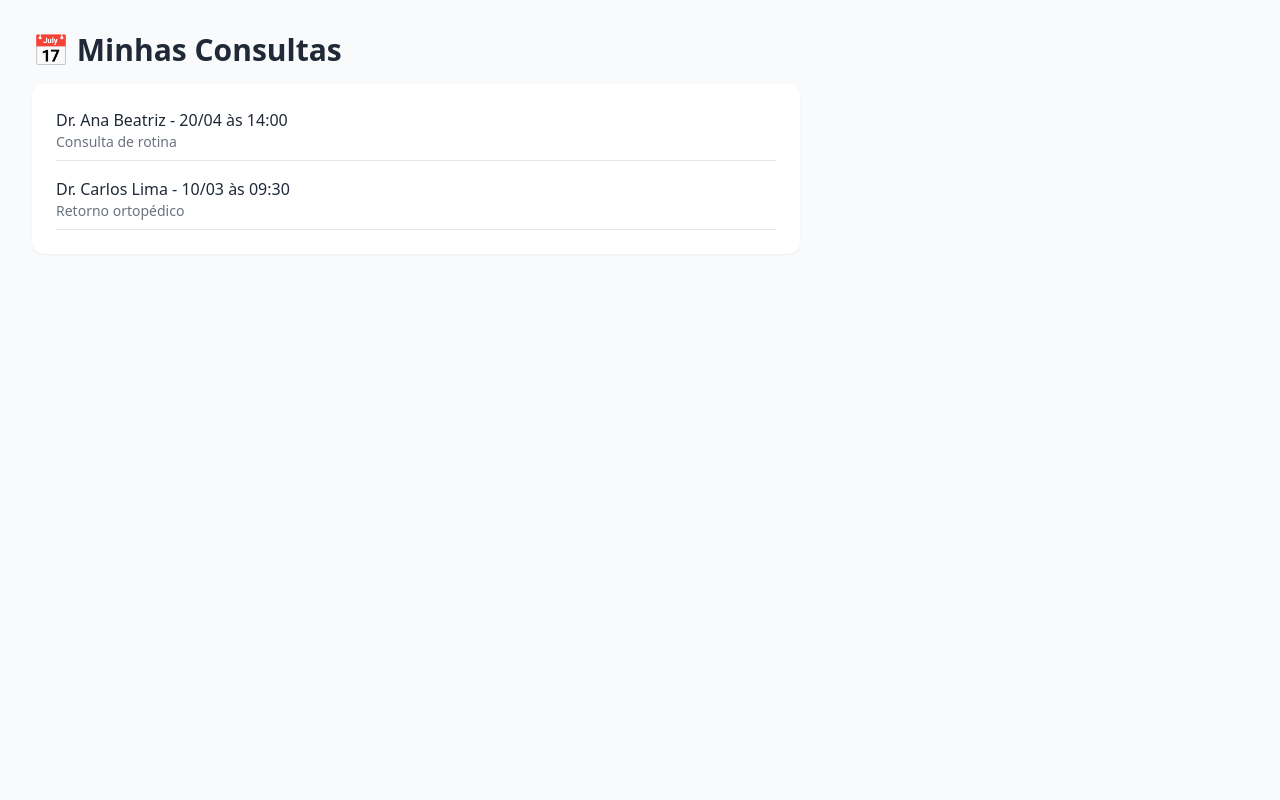
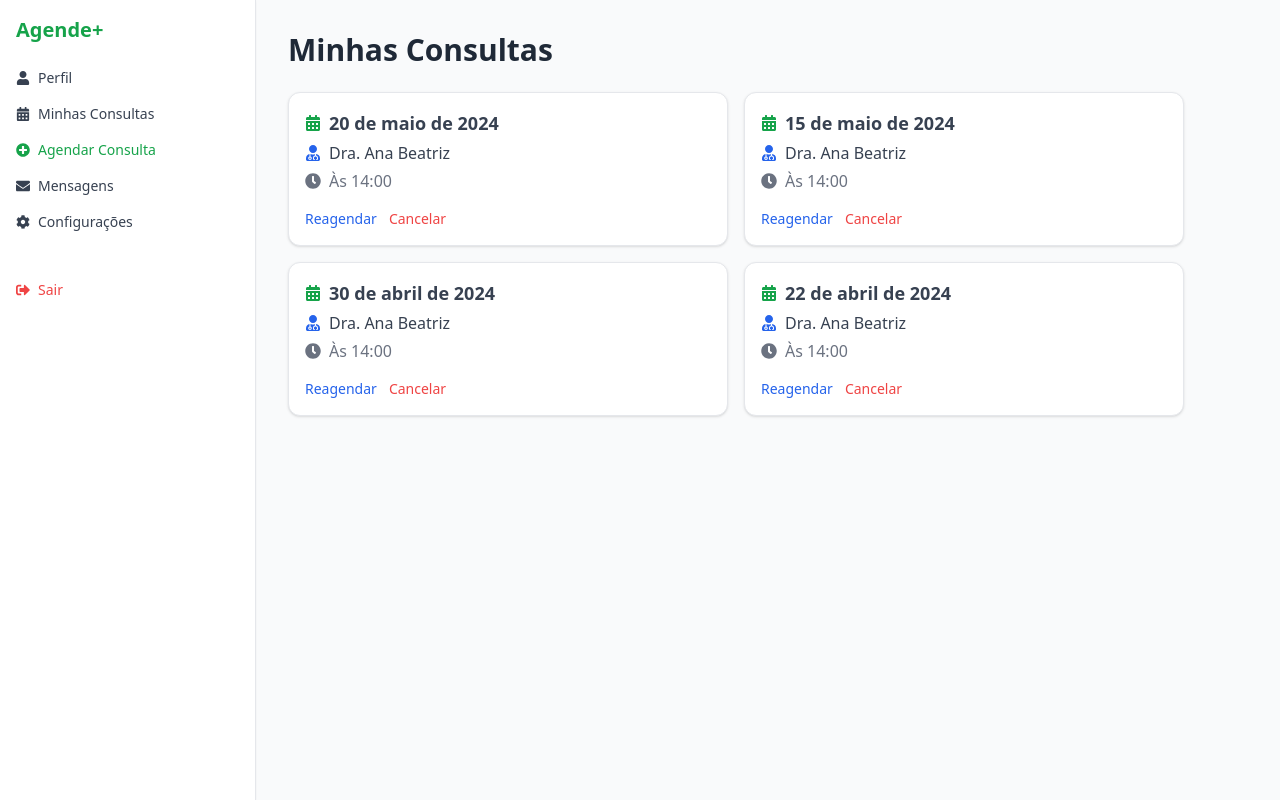
Before and after one commit to TN-Junior/AgendeMais, a React (Vite) app: page /minhas-consultas in a window 1280 px wide. Built offline with nearby package versions, Linux system fonts and the light colour scheme; the HTML template or start-up script is replaced by a standard one.

Commit message:
feat: estilização da página de consultas do usuário

```diff
--- a/src/pages/minhas-consultas/MinhasConsultas.tsx
+++ b/src/pages/minhas-consultas/MinhasConsultas.tsx
@@ -1,22 +1,49 @@
 // src/pages/MinhasConsultas.tsx
-
+import Sidebar from '../sidebar/Sidebar';
+import { FaCalendarAlt, FaUserMd, FaClock } from 'react-icons/fa';
 
 export default function MinhasConsultas() {
+  const consultas = [
+    { data: '20 de maio de 2024', medico: 'Dra. Ana Beatriz', hora: 'Às 14:00' },
+    { data: '15 de maio de 2024', medico: 'Dra. Ana Beatriz', hora: 'Às 14:00' },
+    { data: '30 de abril de 2024', medico: 'Dra. Ana Beatriz', hora: 'Às 14:00' },
+    { data: '22 de abril de 2024', medico: 'Dra. Ana Beatriz', hora: 'Às 14:00' }
+  ];
+
   return (
-    <div className="p-8 bg-gray-50 min-h-screen">
-      <h1 className="text-3xl font-bold text-gray-800 mb-4">📅 Minhas Consultas</h1>
-      <div className="bg-white rounded-xl shadow-sm p-6 max-w-3xl">
-        <ul className="space-y-4">
-          <li className="border-b pb-2">
-            <p className="text-gray-800 font-medium">Dr. Ana Beatriz - 20/04 às 14:00</p>
-            <p className="text-sm text-gray-500">Consulta de rotina</p>
-          </li>
-          <li className="border-b pb-2">
-            <p className="text-gray-800 font-medium">Dr. Carlos Lima - 10/03 às 09:30</p>
-            <p className="text-sm text-gray-500">Retorno ortopédico</p>
-          </li>
-        </ul>
-      </div>
+    <div className="flex h-screen bg-gray-50">
+      <Sidebar />
+
+      <main className="flex-1 p-8 overflow-y-auto">
+        <h1 className="text-3xl font-bold text-gray-800 mb-6">Minhas Consultas</h1>
+
+        <div className="grid grid-cols-1 sm:grid-cols-2 gap-4 max-w-4xl">
+          {consultas.map((consulta, index) => (
+            <div
+              key={index}
+              className="bg-white p-4 rounded-xl shadow border border-gray-200 hover:shadow-md transition"
+            >
+              <div className="flex items-center gap-2 text-gray-700 mb-1">
+                <FaCalendarAlt className="text-green-600" />
+                <span className="font-semibold text-lg">{consulta.data}</span>
+              </div>
+              <div className="flex items-center gap-2 text-gray-700 mb-1">
+                <FaUserMd className="text-blue-600" />
+                <span>{consulta.medico}</span>
+              </div>
+              <div className="flex items-center gap-2 text-gray-500">
+                <FaClock className="text-gray-500" />
+                <span>{consulta.hora}</span>
+              </div>
+
+              <div className="mt-4 flex gap-3">
+                <button className="text-sm text-blue-600 hover:underline">Reagendar</button>
+                <button className="text-sm text-red-500 hover:underline">Cancelar</button>
+              </div>
+            </div>
+          ))}
+        </div>
+      </main>
     </div>
   );
 }
```
